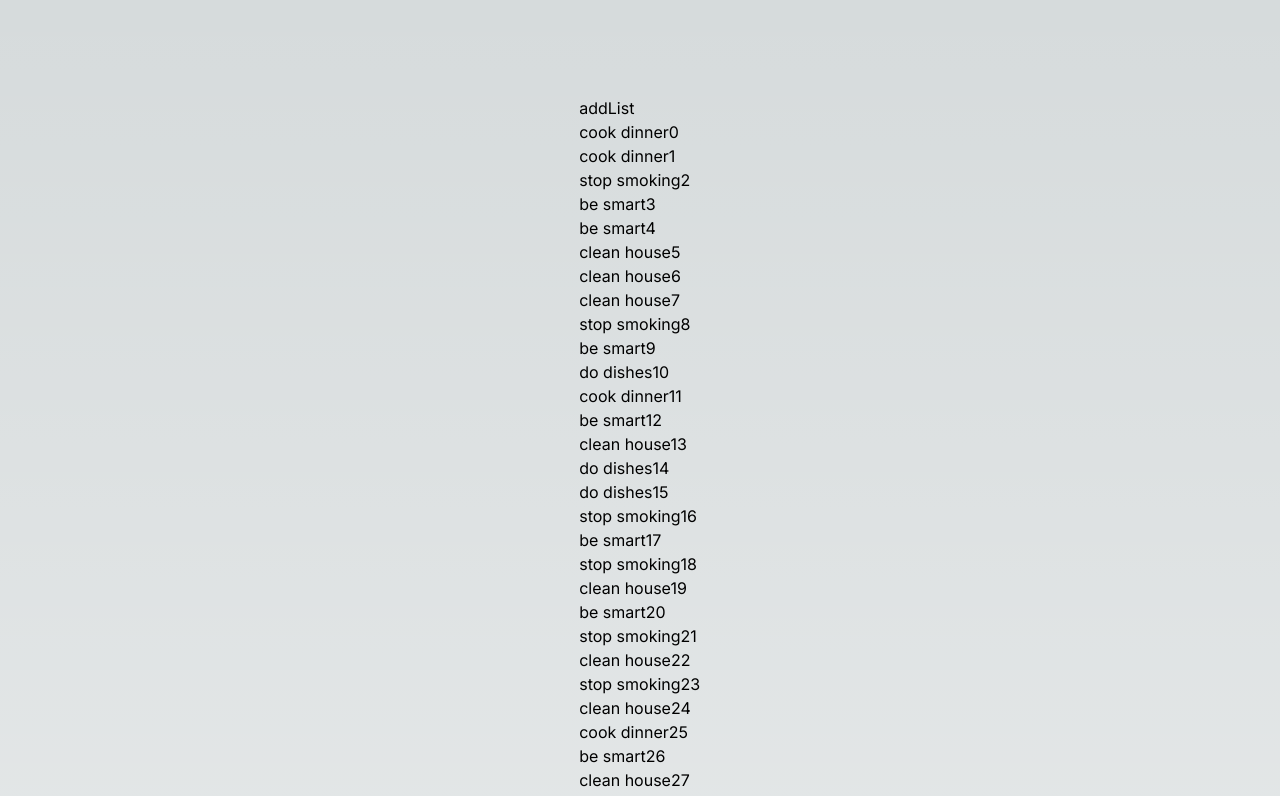
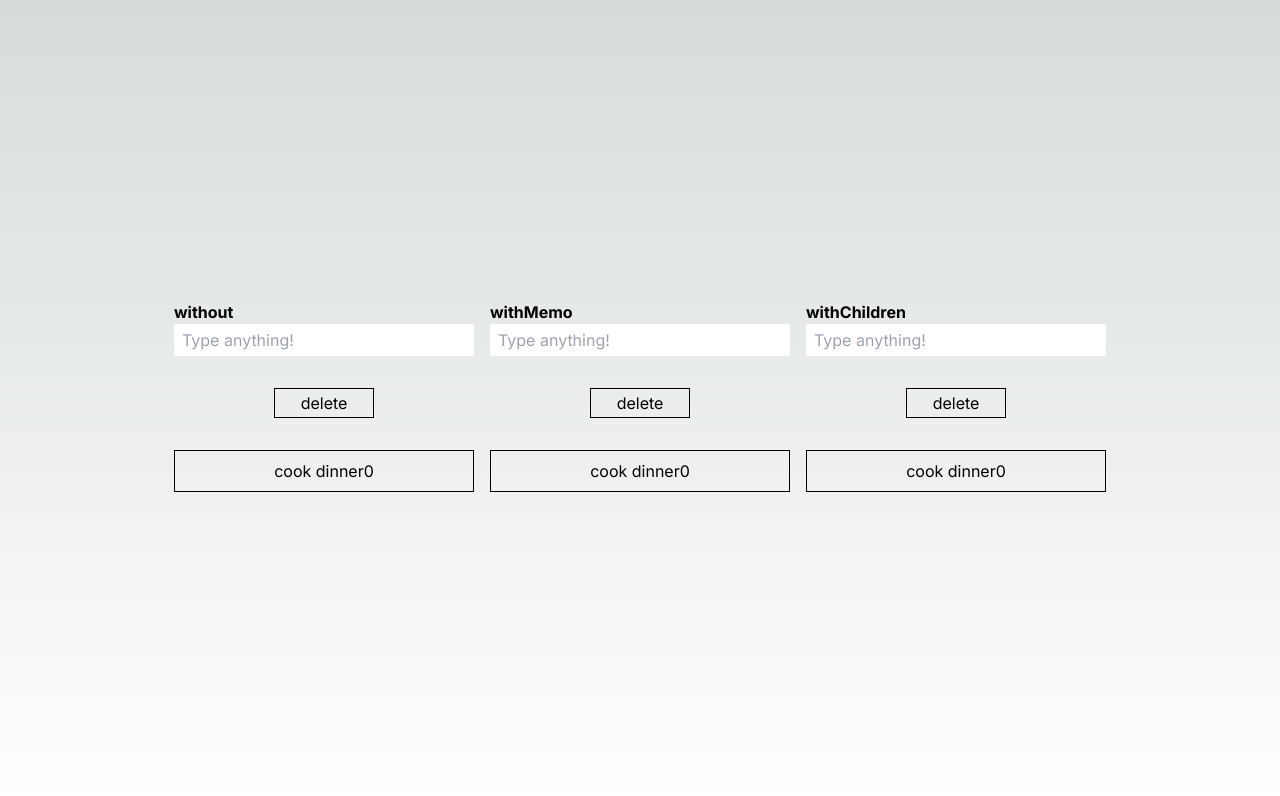
Before and after one commit to jihyeonjeong11/next13-whatIDo, a Next.js app: page /component-children in a window 1280 px wide. Shown: the top 796 px of the page. Built offline with nearby package versions, Linux system fonts and the light colour scheme.

Commit message:
three cases made

```diff
--- /dev/null
+++ b/src/app/component-children/components/TodoForm.tsx
@@ -0,0 +1,27 @@
+import React from 'react';
+import { Props } from '../page';
+
+type TodoHandleType = Pick<Props, 'addList'>;
+
+const TodoForm = ({ addList }: TodoHandleType) => {
+  return (
+    <header>
+      <input
+        onKeyDown={(event: React.KeyboardEvent<HTMLInputElement>) => {
+          if (event.key === 'Enter') {
+            const inputElement = event.target as HTMLInputElement;
+            const value = inputElement.value.trim();
+            if (value !== '') {
+              addList(value);
+              inputElement.value = ''; // Clear the input field after adding the item
+            }
+          }
+        }}
+        placeholder="Type anything!"
+        className="h-8 w-[300px] p-2"
+      />
+    </header>
+  );
+};
+
+export default TodoForm;
--- a/src/app/component-children/components/TodoHandle.tsx
+++ b/src/app/component-children/components/TodoHandle.tsx
@@ -1,16 +1,21 @@
 import React, { memo } from 'react';
 import { Props } from '../page';
 
-type TodoHandleType = Pick<Props, 'addList'>;
+type TodoHandleType = Pick<Props, 'popList'>;
 
-function TodoHandle({ addList }: TodoHandleType) {
+function TodoHandle({ popList }: TodoHandleType) {
   console.log('this will not rerender');
   return (
-    <div>
-      <button type="button" aria-label="addbutton" onClick={addList}>
-        addList
+    <section className="w-[300]px flex justify-center">
+      <button
+        className="w-[100px] h-[30px] border border-black my-8"
+        type="button"
+        aria-label="addbutton"
+        onClick={popList}
+      >
+        <span>delete</span>
       </button>
-    </div>
+    </section>
   );
 }
 
--- a/src/app/component-children/components/index.tsx
+++ b/src/app/component-children/components/index.tsx
@@ -9,13 +9,41 @@ const TodoItemWithoutChildren = dynamic(() => import('./todoWithoutChildren'), {
   ssr: false,
 });
 
-export default function Todo({ list, addList }: Props) {
+const TodoItemWithMemo = dynamic(() => import('./todoWithMemo'), {
+  ssr: false,
+});
+
+const WithChildren = dynamic(() => import('./todoWithChildren/WithChildren'), {
+  ssr: false,
+});
+
+const TodoItemWithChildren = dynamic(() => import('./todoWithChildren'), {
+  ssr: false,
+});
+
+const TodoForm = dynamic(() => import('./TodoForm'), { ssr: false });
+
+export default function Todo({ list, addList, popList, type }: Props) {
+  const Item = type === 'without' ? TodoItemWithoutChildren : TodoItemWithMemo;
+  const isWithChildren = type === 'withChildren';
   return (
     <section>
-      <TodoHandle addList={addList} />
-      {list.map((item, index) => (
-        <TodoItemWithoutChildren index={index} item={item} key={item.id} />
-      ))}
+      <strong>{type}</strong>
+      <TodoForm addList={addList} />
+      <TodoHandle popList={popList} />
+
+      {!isWithChildren &&
+        list.map((item, index) => (
+          <Item index={index} item={item} key={item.id} />
+        ))}
+
+      {isWithChildren && (
+        <WithChildren>
+          {list.map((item, index) => (
+            <TodoItemWithChildren index={index} item={item} key={item.id} />
+          ))}
+        </WithChildren>
+      )}
     </section>
   );
 }
--- a/src/app/component-children/components/todoWithChildren/TodoItemWithChildren.tsx
+++ /dev/null
@@ -1,11 +0,0 @@
-'use client';
-
-import React from 'react';
-import { TodoType } from '../../page';
-
-const TodoItemWithChildren = ({ item }: { item: TodoType }) => (
-  <div>
-    <span>{item.label}</span>
-  </div>
-);
-export default TodoItemWithChildren;
--- /dev/null
+++ b/src/app/component-children/components/todoWithChildren/WithChildren.tsx
@@ -0,0 +1,8 @@
+import React from 'react';
+
+const WithChildren = ({ children }: { children: React.ReactNode }) => {
+  console.log('With children this will not rerender');
+  return <>{children}</>;
+};
+
+export default WithChildren;
--- /dev/null
+++ b/src/app/component-children/components/todoWithChildren/index.tsx
@@ -0,0 +1,20 @@
+'use client';
+
+import React from 'react';
+import { TodoType } from '../../page';
+import { BASE_ITEM_STYLE } from '../../constants';
+
+type ChildrenType = {
+  item: TodoType;
+  index: number;
+};
+
+const TodoItemWithChildren = ({ item, index }: ChildrenType) => (
+  <div className={BASE_ITEM_STYLE}>
+    <span>
+      {item.label}
+      {index}
+    </span>
+  </div>
+);
+export default TodoItemWithChildren;
--- a/src/app/component-children/components/todoWidthMemo/index.tsx
+++ b/src/app/component-children/components/todoWithMemo/index.tsx
@@ -2,16 +2,17 @@
 
 import React, { memo } from 'react';
 import { TodoType } from '../../page';
+import { BASE_ITEM_STYLE } from '../../constants';
 
 type ChildrenType = {
   item: TodoType;
   index: number;
 };
 
-function TodoItemWithoutChildren({ item, index }: ChildrenType) {
+function TodoItemWithMemo({ item, index }: ChildrenType) {
   console.log('With memo this will not rerender');
   return (
-    <div>
+    <div className={BASE_ITEM_STYLE}>
       <span>
         {item.label}
         {index}
@@ -20,4 +21,4 @@ function TodoItemWithoutChildren({ item, index }: ChildrenType) {
   );
 }
 
-export default memo(TodoItemWithoutChildren);
+export default memo(TodoItemWithMemo);
--- a/src/app/component-children/components/todoWithoutChildren/index.tsx
+++ b/src/app/component-children/components/todoWithoutChildren/index.tsx
@@ -2,6 +2,7 @@
 
 import React from 'react';
 import { TodoType } from '../../page';
+import { BASE_ITEM_STYLE } from '../../constants/index';
 
 type ChildrenType = {
   item: TodoType;
@@ -11,7 +12,7 @@ type ChildrenType = {
 function TodoItemWithoutChildren({ item, index }: ChildrenType) {
   console.log('Without any method this will rerender');
   return (
-    <div>
+    <div className={BASE_ITEM_STYLE}>
       <span>
         {item.label}
         {index}
--- /dev/null
+++ b/src/app/component-children/constants/index.ts
@@ -0,0 +1 @@
+export const BASE_ITEM_STYLE = 'border border-black p-2 text-center mb-2';
--- a/src/app/component-children/page.tsx
+++ b/src/app/component-children/page.tsx
@@ -11,7 +11,9 @@ export type TodoType = {
 
 export type Props = {
   list: Array<TodoType>;
-  addList: () => void;
+  addList: (value?: string) => void;
+  popList: () => void;
+  type: 'without' | 'withMemo' | 'withChildren';
 };
 
 const RANDOMIZABLE_TODO_LIST = [
@@ -22,28 +24,47 @@ const RANDOMIZABLE_TODO_LIST = [
   'stop smoking',
 ];
 
-export const makeListEntry = () => ({
-  id: uuidv4(),
-  label:
-    RANDOMIZABLE_TODO_LIST[
-      Math.floor(Math.random() * RANDOMIZABLE_TODO_LIST.length)
-    ],
-});
+export const makeListEntry = (text = '') => {
+  return {
+    id: uuidv4(),
+    label: text
+      ? text
+      : RANDOMIZABLE_TODO_LIST[
+          Math.floor(Math.random() * RANDOMIZABLE_TODO_LIST.length)
+        ],
+  };
+};
 
 const Todo = dynamic(() => import('./components/index'), { ssr: false });
 
 export default function UseComponentChildren() {
   const [list, setList] = useState<Props['list']>(
-    Array.from(Array(100), () => makeListEntry()),
+    Array.from(Array(1), () => makeListEntry()),
   );
 
-  const addList = useCallback(() => {
-    setList((prev) => [...prev, makeListEntry()]);
+  const addList = useCallback((text?: string) => {
+    setList((prev) => [...prev, makeListEntry(text)]);
   }, []);
+
+  const popList = useCallback(() => {
+    setList((prevList) => {
+      const newList = [...prevList];
+      newList.pop();
+      return newList;
+    });
+  }, []);
+
   return (
     <main className="flex min-h-screen flex-col items-center justify-center p-24">
-      <div className="flex  items-center justify-center">
-        <Todo list={list} addList={addList} />
+      <div className="flex gap-4 items-center justify-center">
+        <Todo list={list} addList={addList} popList={popList} type="without" />
+        <Todo list={list} addList={addList} popList={popList} type="withMemo" />
+        <Todo
+          list={list}
+          addList={addList}
+          popList={popList}
+          type="withChildren"
+        />
       </div>
     </main>
   );
```
Also changed, not shown: .eslintrc.json, 1 other file (tests, documents, lock files or other folders).
